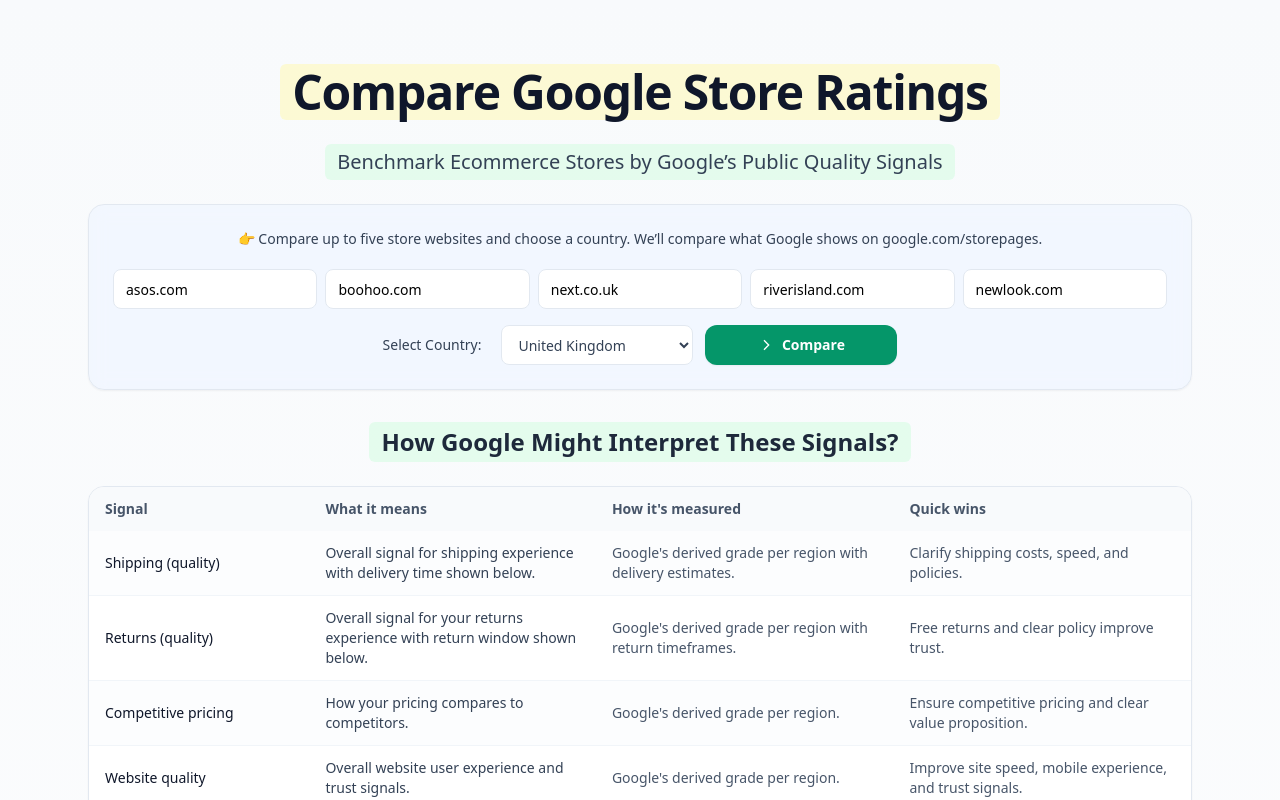
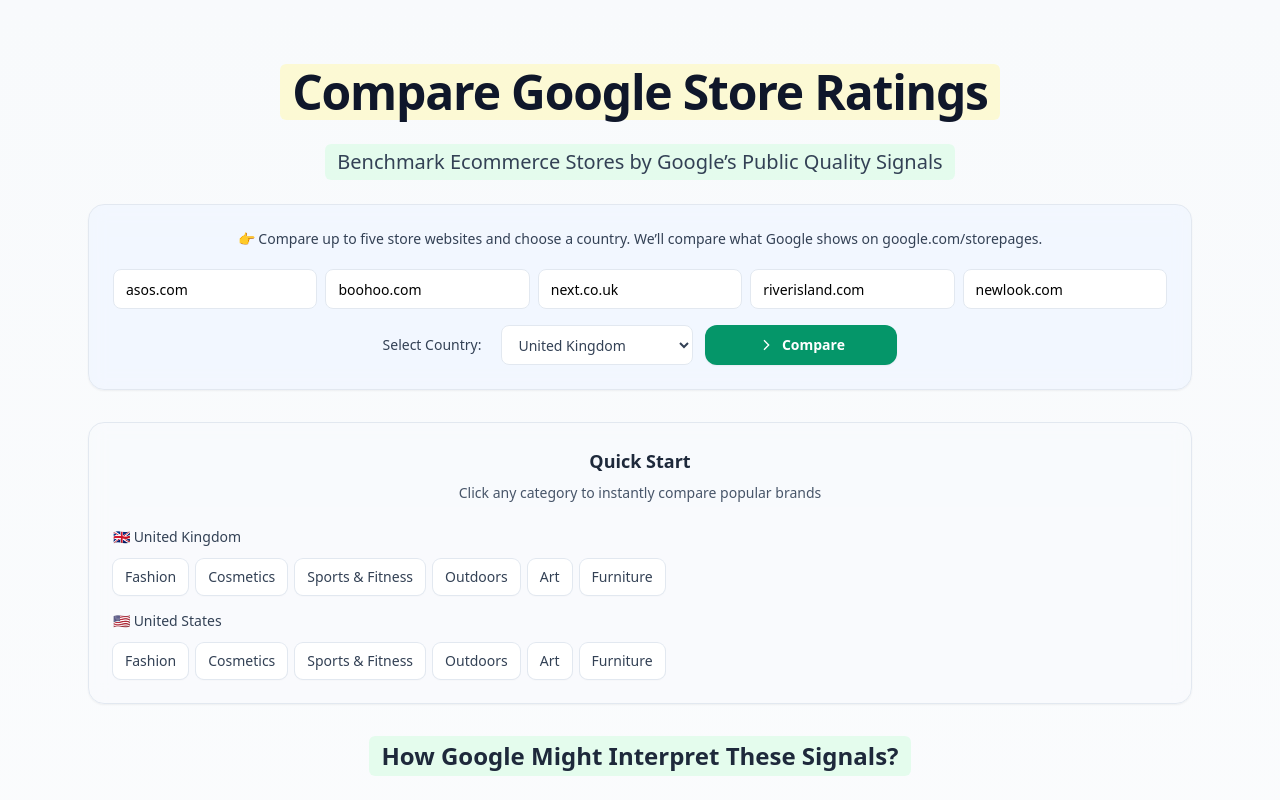
Before and after one commit to carlhendy/tsq-compartpr, a Next.js app: page / in a window 1280 px wide. Shown: the top 800 px of the page. Built offline with nearby package versions, Linux system fonts and the light colour scheme.

Commit message:
Add files via upload

```diff
--- a/app/page.tsx
+++ b/app/page.tsx
@@ -78,6 +78,26 @@
 };
 
 const DEFAULTS = ['asos.com','boohoo.com','next.co.uk','riverisland.com','newlook.com'];
+
+// Quick Start Categories
+const QUICK_START_CATEGORIES = {
+  'UK': {
+    'Fashion': ['asos.com', 'next.co.uk', 'riverisland.com', 'boohoo.com', 'newlook.com'],
+    'Cosmetics': ['boots.com', 'superdrug.com', 'lookfantastic.com', 'cultbeauty.com', 'feelunique.com'],
+    'Sports & Fitness': ['sportsdirect.com', 'decathlon.co.uk', 'jdsports.co.uk', 'mountainwarehouse.com', 'gymshark.com'],
+    'Outdoors': ['gooutdoors.co.uk', 'millets.co.uk', 'blacks.co.uk', 'cotswoldoutdoor.com', 'ellis-brigham.com'],
+    'Art': ['cassart.co.uk', 'jacksonart.com', 'artdiscount.co.uk', 'theworks.co.uk', 'hobbycraft.co.uk'],
+    'Furniture': ['ikea.com', 'wayfair.co.uk', 'dunelm.com', 'argos.co.uk', 'bensonsforbeds.co.uk']
+  },
+  'US': {
+    'Fashion': ['nordstrom.com', 'macys.com', 'gap.com', 'oldnavy.com', 'bananarepublic.com'],
+    'Cosmetics': ['sephora.com', 'ulta.com', 'ulta.com', 'beautylish.com', 'glossier.com'],
+    'Sports & Fitness': ['dickssportinggoods.com', 'academy.com', 'rei.com', 'nike.com', 'adidas.com'],
+    'Outdoors': ['rei.com', 'backcountry.com', 'patagonia.com', 'columbia.com', 'northface.com'],
+    'Art': ['dickblick.com', 'michaels.com', 'joann.com', 'hobbylobby.com', 'jerrysartarama.com'],
+    'Furniture': ['wayfair.com', 'westelm.com', 'crateandbarrel.com', 'potterybarn.com', 'ikea.com']
+  }
+};
 
 /** ---------- helpers ---------- */
 const pick = <T,>(...vals: (T | undefined | null | '')[]) =>
@@ -186,6 +206,14 @@
     const next = [...domains];
     next[i] = v;
     setDomains(next);
+  };
+
+  const handleQuickStart = (country: 'UK' | 'US', category: string) => {
+    const brands = QUICK_START_CATEGORIES[country][category];
+    setDomains(brands);
+    setCountry(country);
+    // Auto-trigger comparison
+    setTimeout(() => compare(), 100);
   };
 
   async function compare() {
@@ -364,6 +392,55 @@
           </div>
         </div>
       </section>
+
+      {/* Quick Start Section */}
+      <section className="mx-auto max-w-6xl px-6 pb-8">
+        <div className="rounded-2xl border border-slate-200 bg-slate-50/70 p-6 shadow-sm backdrop-blur">
+          <div className="text-center mb-6">
+            <h3 className="text-lg font-semibold text-slate-800 mb-2">Quick Start</h3>
+            <p className="text-sm text-slate-600">Click any category to instantly compare popular brands</p>
+          </div>
+
+          <div className="space-y-4">
+            {/* UK Categories */}
+            <div>
+              <h4 className="text-sm font-medium text-slate-700 mb-3 flex items-center gap-2">
+                🇬🇧 United Kingdom
+              </h4>
+              <div className="flex flex-wrap gap-2">
+                {Object.keys(QUICK_START_CATEGORIES.UK).map((category) => (
+                  <button
+                    key={`UK-${category}`}
+                    onClick={() => handleQuickStart('UK', category)}
+                    className="inline-flex items-center gap-1 rounded-lg bg-white px-3 py-2 text-sm font-medium text-slate-700 shadow-sm ring-1 ring-slate-200 hover:bg-slate-50 hover:ring-slate-300 transition-colors"
+                  >
+                    {category}
+                  </button>
+                ))}
+              </div>
+            </div>
+
+            {/* US Categories */}
+            <div>
+              <h4 className="text-sm font-medium text-slate-700 mb-3 flex items-center gap-2">
+                🇺🇸 United States
+              </h4>
+              <div className="flex flex-wrap gap-2">
+                {Object.keys(QUICK_START_CATEGORIES.US).map((category) => (
+                  <button
+                    key={`US-${category}`}
+                    onClick={() => handleQuickStart('US', category)}
+                    className="inline-flex items-center gap-1 rounded-lg bg-white px-3 py-2 text-sm font-medium text-slate-700 shadow-sm ring-1 ring-slate-200 hover:bg-slate-50 hover:ring-slate-300 transition-colors"
+                  >
+                    {category}
+                  </button>
+                ))}
+              </div>
+            </div>
+          </div>
+        </div>
+      </section>
+
     {/* Results */}
       {hasCompared && (
         <section className="mx-auto max-w-6xl px-6 pb-12">
```
